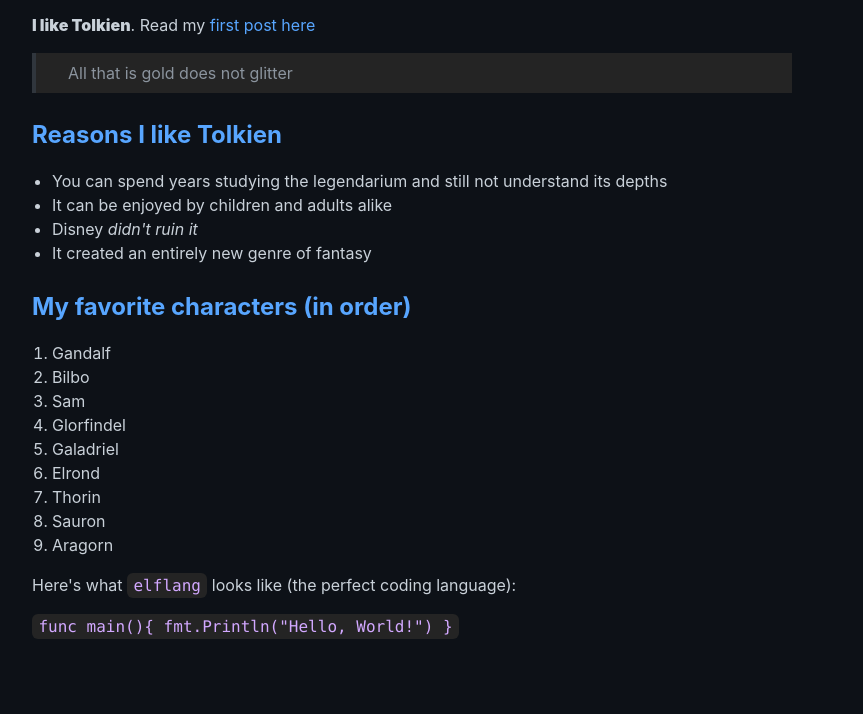
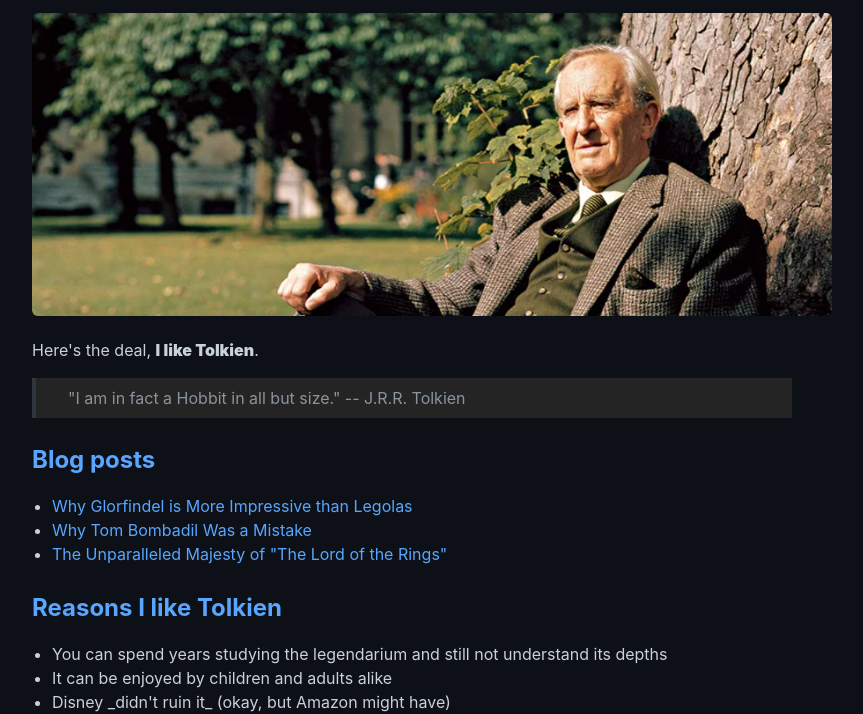
Before and after one commit to daveward72/ssg, a plain HTML site: page docs/index.html in a window 1280 px wide. Shown: the part 95-809 px from the top of the page, without its empty margins (208-1071 px from the left). Drawn offline with Linux system fonts and the light colour scheme.

Commit message:
updated some content on index page

```diff
--- a/docs/index.html
+++ b/docs/index.html
@@ -10,11 +10,13 @@
 
 <body>
     <article>
-        <div><h1>Tolkien Fan Club</h1><p><b>I like Tolkien</b>. Read my <a href="/ssg/majesty">first post here</a></p><blockquote>All that is gold does not glitter</blockquote><h2>Reasons I like Tolkien</h2><ul><li>You can spend years studying the legendarium and still not understand its depths</li><li>It can be enjoyed by children and adults alike</li><li>Disney <i>didn't ruin it</i></li><li>It created an entirely new genre of fantasy</li></ul><h2>My favorite characters (in order)</h2><ol><li>Gandalf</li><li>Bilbo</li><li>Sam</li><li>Glorfindel</li><li>Galadriel</li><li>Elrond</li><li>Thorin</li><li>Sauron</li><li>Aragorn</li></ol><p>Here's what <code>elflang</code> looks like (the perfect coding language):</p><p><code>
+        <div><h1>Tolkien Fan Club</h1><p><img src="/ssg/images/tolkien.png" alt="JRR Tolkien sitting"></img></p><p>Here's the deal, <b>I like Tolkien</b>.</p><blockquote>"I am in fact a Hobbit in all but size."
+
+-- J.R.R. Tolkien</blockquote><h2>Blog posts</h2><ul><li><a href="/ssg/blog/glorfindel">Why Glorfindel is More Impressive than Legolas</a></li><li><a href="/ssg/blog/tom">Why Tom Bombadil Was a Mistake</a></li><li><a href="/ssg/blog/majesty">The Unparalleled Majesty of "The Lord of the Rings"</a></li></ul><h2>Reasons I like Tolkien</h2><ul><li>You can spend years studying the legendarium and still not understand its depths</li><li>It can be enjoyed by children and adults alike</li><li>Disney _didn't ruin it_ (okay, but Amazon might have)</li><li>It created an entirely new genre of fantasy</li></ul><h2>My favorite characters (in order)</h2><ol><li>Gandalf</li><li>Bilbo</li><li>Sam</li><li>Glorfindel</li><li>Galadriel</li><li>Elrond</li><li>Thorin</li><li>Sauron</li><li>Aragorn</li></ol><p>Here's what <code>elflang</code> looks like (the perfect coding language):</p><p><code>
 func main(){
-    fmt.Println("Hello, World!")
+    fmt.Println("Aiya, Ambar!")
 }
-</code></p></div>
+</code></p><p>Want to get in touch? <a href="/ssg/contact">Contact me here</a>.</p><p>This site was generated with a custom-built <a href="https://www.boot.dev/courses/build-static-site-generator-python">static site generator</a> from the course on <a href="https://www.boot.dev">Boot.dev</a>.</p></div>
     </article>
 </body>
 
```
Also changed, not shown: 1 other file.
